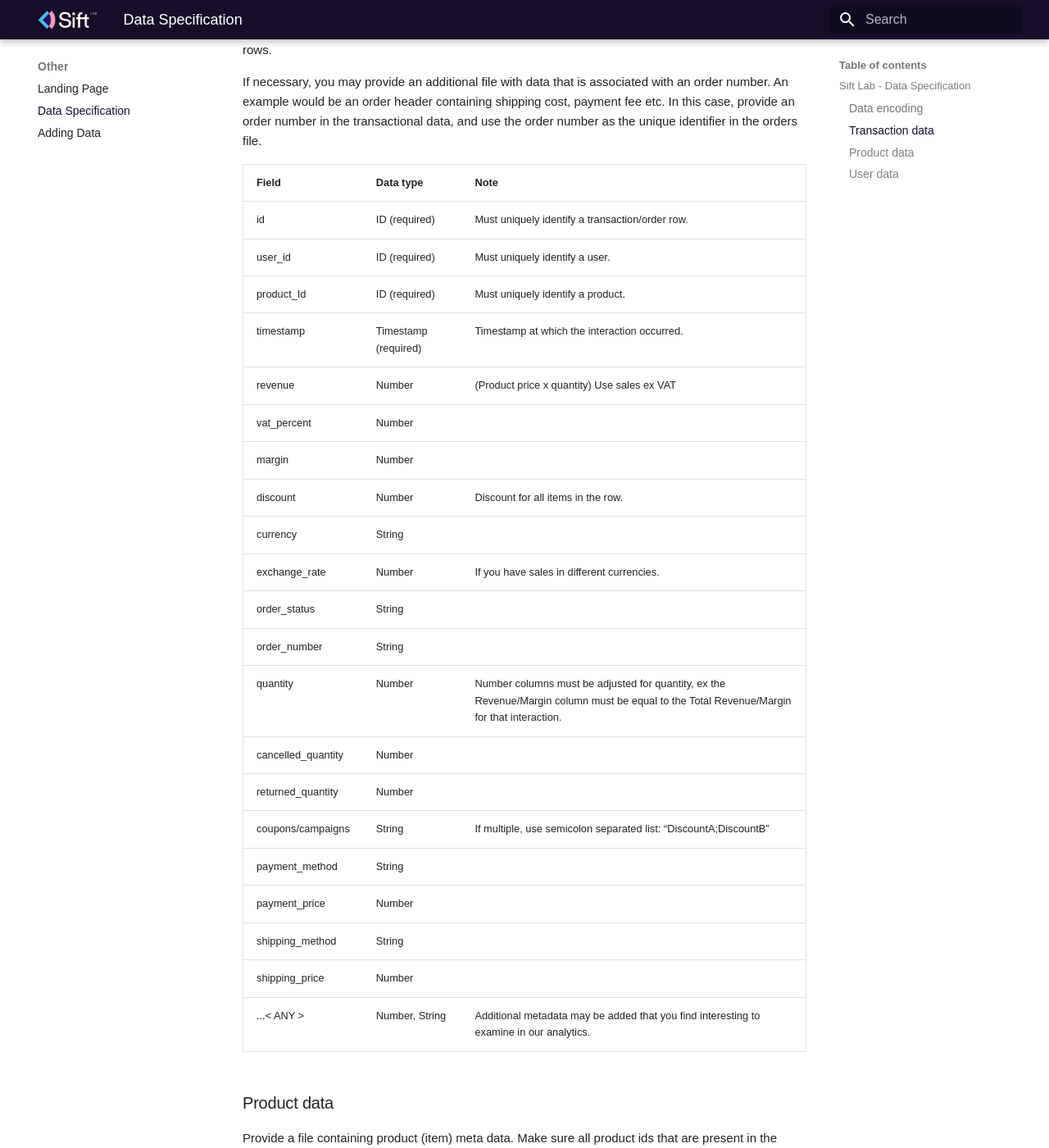
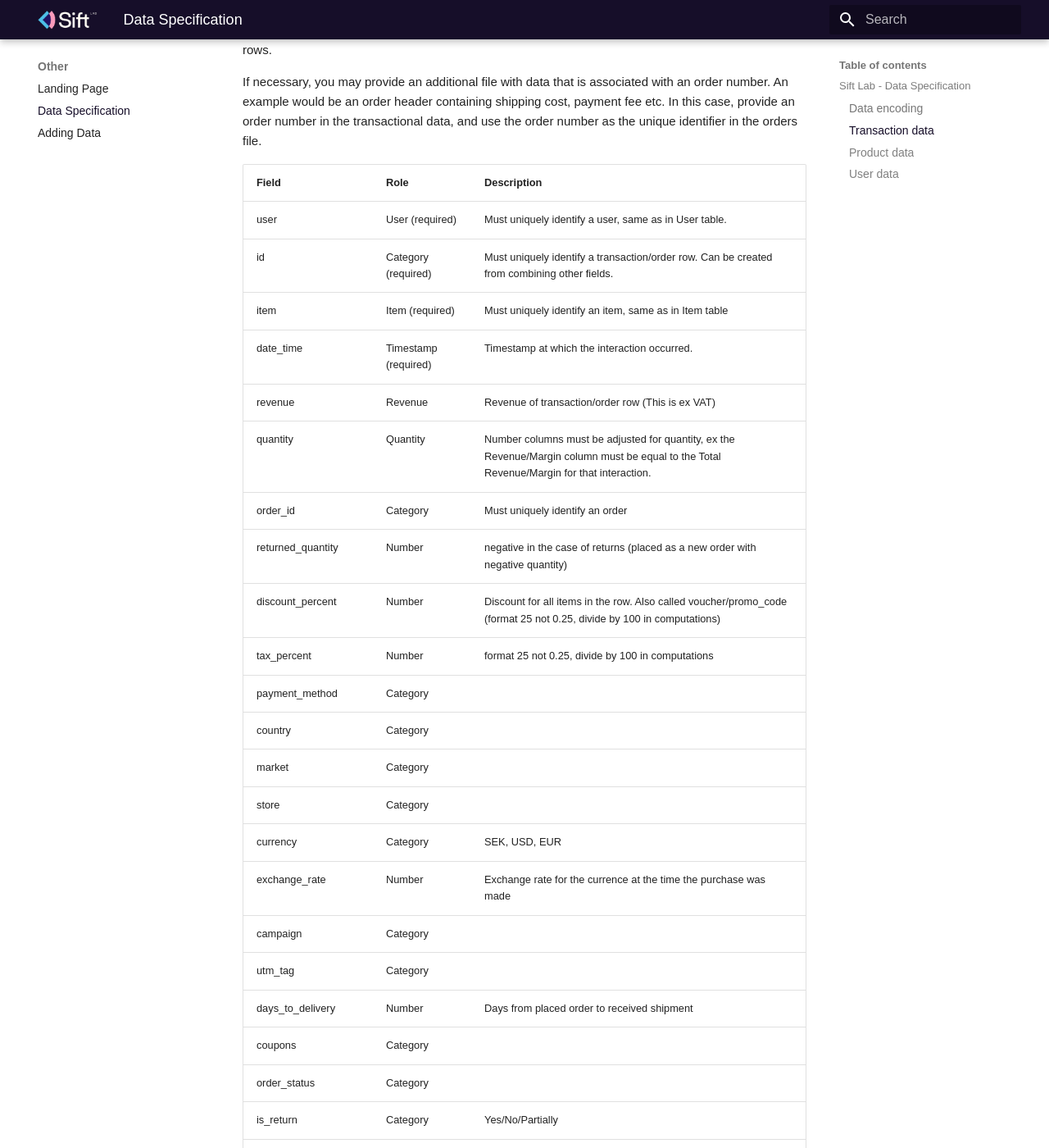
Before and after one commit to infobaleen/infobaleen.github.io, an MkDocs documentation site: the page built from docs/External/Other/Data-Specification.md, in a window 1280 px wide and 1400 px high, scrolled down 1217 px. Shown: the whole window at 82% size. Built offline with MkDocs 1.6.1 and Material for MkDocs 9.7.7, drawn with Linux system fonts in a browser that asks for light colours; some web fonts are replaced; some of the changed text lies outside the part shown.

Commit message:
Added changes to data spec

```diff
--- a/docs/External/Other/Data-Specification.md
+++ b/docs/External/Other/Data-Specification.md
@@ -37,50 +37,83 @@ Provide a file containing transactional data between your products and users. Us
 
 If necessary, you may provide an additional file with data that is associated with an order number. An example would be an order header containing shipping cost, payment fee etc. In this case, provide an order number in the transactional data, and use the order number as the unique identifier in the orders file.
 
-| Field | Data type | Note |
+| Field | Role | Description |
 | ----- | ---- | ----- |
-| id | ID (required) | Must uniquely identify a transaction/order row. |
-| user_id | ID (required) | Must uniquely identify a user. |
-| product_Id | ID (required) | Must uniquely identify a product. |
-| timestamp | Timestamp (required) | Timestamp at which the interaction occurred. |
-| revenue | Number | (Product price x quantity) Use sales ex VAT |
-| vat_percent | Number | |
-| margin | Number | |
-| discount | Number | Discount for all items in the row.|
-| currency | String | |
-| exchange_rate | Number | If you have sales in different currencies.|
-| order_status | String | |
-| order_number | String | |
-| quantity | Number | Number columns must be adjusted for quantity, ex the Revenue/Margin column must be equal to the Total Revenue/Margin for that interaction. |
-| cancelled_quantity | Number | |
-| returned_quantity | Number | |
-| coupons/campaigns |  String | If multiple, use semicolon separated list: “DiscountA;DiscountB” |
-| payment_method | String | |
-| payment_price | Number | |
-| shipping_method | String | |
-| shipping_price | Number | |
-| ...< ANY > |  Number, String | Additional metadata may be added that you find interesting to examine in our analytics. |
+| user | User (required) | Must uniquely identify a user, same as in User table. |
+| id | Category (required) | Must uniquely identify a transaction/order row. Can be created from combining other fields. |
+| item | Item (required) |Must uniquely identify an item, same as in Item table |
+| date_time | Timestamp (required) | Timestamp at which the interaction occurred. |
+| revenue | Revenue | Revenue of transaction/order row (This is ex VAT) |
+| quantity | Quantity | Number columns must be adjusted for quantity, ex the Revenue/Margin column must be equal to the Total Revenue/Margin for that interaction. |
+| order_id | Category | Must uniquely identify an order |
+| returned_quantity | Number | negative in the case of returns (placed as a new order with negative quantity) |
+| discount_percent | Number | Discount for all items in the row. Also called voucher/promo_code (format 25 not 0.25, divide by 100 in computations) |
+| tax_percent | Number | format 25 not 0.25, divide by 100 in computations |
+| payment_method | Category |  |
+| country | Category |  |
+| market | Category |  |
+| store | Category |  |
+| currency | Category | SEK, USD, EUR |
+| exchange_rate | Number | Exchange rate for the currence at the time the purchase was made |
+| campaign | Category |  |
+| utm_tag | Category |  |
+| days_to_delivery | Number | Days from placed order to received shipment |
+| coupons | Category |  |
+| order_status | Category |  |
+| is_return | Category | Yes/No/Partially |
+| cancelled_quantity | Number |  |
+| ship_to_country | Category |  |
+| ship_to_city | Category |  |
+| shipping_fee | Number |  |
+| shipping_method | Category | Method used, such as: Home delivery, Click & Collect |
+| shipping_partner | Category | Transportation service provider |
+| full_price | Number |  |
+| revenue_after_returns | Number |  |
+| freight_cost | Number |  |
+| margin_gm1 | Number | GM1 = Difference between frt rcvd and paid |
+| margin_gm2 | Number | GM2 = Gross margin after labour |
+| margin_gm3 | Number | GM3 = Gross margin after deductions |
+| margin_gm4 | Number | GM4 = Gross margin after commission |
+| margin_gm5 | Number | GM5 = Gross margin after interest |
+| margin_gm6 | Number | GM6 = Gross margin after insurance |
+| ...< ANY > |  Number, Category | Additional metadata may be added that you find interesting to examine in our analytics. |
 
 ### Product data
 Provide a file containing product (item) meta data. Make sure all product ids that are present in the transactions are also present in this file.
 
 Categorical data in hierarchical structure should be added as separate columns: `category_1`, `category_2`, etc. If a product can have multiple categories but without hierarchy, provide them as a semi-colon separated string: `“categoryA;categoryC:categoryE”`. An example would be genres for a movie, as a movie can be associated with multiple genres in no particular order.
 
-| Field | Data type | Note |
+| Field | Role | Description |
 | ----- | ---- | ----- |
-| id | ID (required) | Must uniquely identify a product.|
-| title | String | A name that will be associated with the product.|
-| image_url | String | URL to product image.|
-| brand | String | |
-| in_stock | Number | Number of items in stock.|
-| supplier | String | |
-| price | Number | |
-| price_discounted | Number | Ex if there is a campaign present.|
-| product_url | String |  URL if product recommendations are to be used.|
-| status | String | |
-| created | Timestamp | |
-| category_1 … | String | Use multiple columns if hierarchical structure.| |
-| ...< ANY > | Number, String | Additional metadata may be added that you find interesting to examine in our analytics. |
+| item | Item (required) | Must uniquely identify a product, same as in transactions. This is what the machine learning trains on and is what will be used in recommendations |
+| title | Format | The displayed name that will be associated with the product. |
+| image | Image | URL to product image. |
+| link | Category | URL to product page |
+| sales_price | Number | Current selling price including discounts |
+| full_price | Number | Price without any discounts |
+| availability | Category | Yes / No |
+| in_stock | Number | How many units are sellable in stock |
+| sku | Category | Stock keeping unit (e.g. specific shirt in a certain color and size) |
+| product_variant | Category | Variation specified product, usually product page (e.g. specific shirt in a certain color, any size) |
+| parent_product | Category | The named product (e.g. specific shirt in any color or size) |
+| category_level_1 | Category | The highest category level |
+| category_level_2 | Category | 2:nd highest category level |
+| category_level_3 | Category | 3:rd highest category level |
+| category_level_4 | Category | 4:th highest category level |
+| category_level_5,6,7... | Category | etc. |
+| size | Category | Standard size format (S/M/L, M6/M8/M10, 90/120/140) |
+| cogs | Number | Cost of goods |
+| description | Category | Description of item. Limited to 255 characters. |
+| color | Category |  |
+| brand | Category |  |
+| county_of_origin | Category | Where the product is produced |
+| condition | Category | Such as New or Used |
+| supplier | Category |  |
+| shipping_weight | Number |  |
+| product_launch | Timestamp | Date for product release |
+| data_source | Category | In the case of multiple datasources, this identifies which source the data is coming from.  |
+| ml_blocked | - | Blocks specific items from the machine learning. Not the same as excluding them by filtration. |
+| ...< ANY > |  Number, Category | Additional metadata may be added that you find interesting to examine in our analytics. |
 
 ### User data
 Provide a file containing user meta data. Make sure all user ids that are present in the transactions are also present in this file.
@@ -89,13 +122,41 @@ In order to have deletes propagate to our side, provide users with empty data on
 
 | Field | Data type | Note |
 | ----- | ---- | ----- |
-| id | ID (required) | Must uniquely identify a user, same as in transactions.
-| email | String | |
-| age | Number | |
-| birthdate | Date | May be used to extract age by platform |
-| city | String | |
-| country | String | |
-| market | String | |
-| gender | String | |
-| created | Timestamp | |
-| ...< ANY > | Number, String | Additional metadata may be added that you find interesting to examine in our analytics. |
+| user | User (required) | Must uniquely identify a user, same as in transactions. |
+| market | Category |  |
+| country | Category |  |
+| country_code | Category |  |
+| region | Category |  |
+| area | Category |  |
+| city | Category |  |
+| disctrict | Category |  |
+| zip_code | Category |  |
+| customer_store | Category |  |
+| first_name | Category |  |
+| last_name | Category |  |
+| email | Email |  |
+| age | Number |  |
+| birthdate | Timestamp |  |
+| gender | Category |  |
+| phone_number | Category |  |
+| control_group | Number | Used during tests, can be imported or generated. |
+| mosaic_group | Category |  |
+| nps | Category |  |
+| accepts_communication | Category | Can be several fields depending on setup. Used to identify users that can be communicated with by Yes/No. |
+| subscribe_date | Timestamp |  |
+| unsubscribe_date | Timestamp |  |
+| discount_cohort | Category |  |
+| returned_revenue_percent_cohort | Category |  |
+| returned_revenue_cohort | Category |  |
+| revenue_cohort | Category |  |
+| returned_quantity_percentage_cohort | Category |  |
+| quantity_sum | Number |  |
+| quantity_sum_returned | Number |  |
+| quantity_return_percentage | Number |  |
+| total_value_paid | Number |  |
+| total_value_returned | Number |  |
+| total_value_return_percentage | Number |  |
+| average_discount | Number |  |
+| customer_net_value | Number |  |
+| registration_date | Timestamp |  |
+| ...< ANY > |  Number, Category | Additional metadata may be added that you find interesting to examine in our analytics. |
```
Also changed, not shown: docs/External/Analytics/Dashboards.md (+1 -1 lines).
